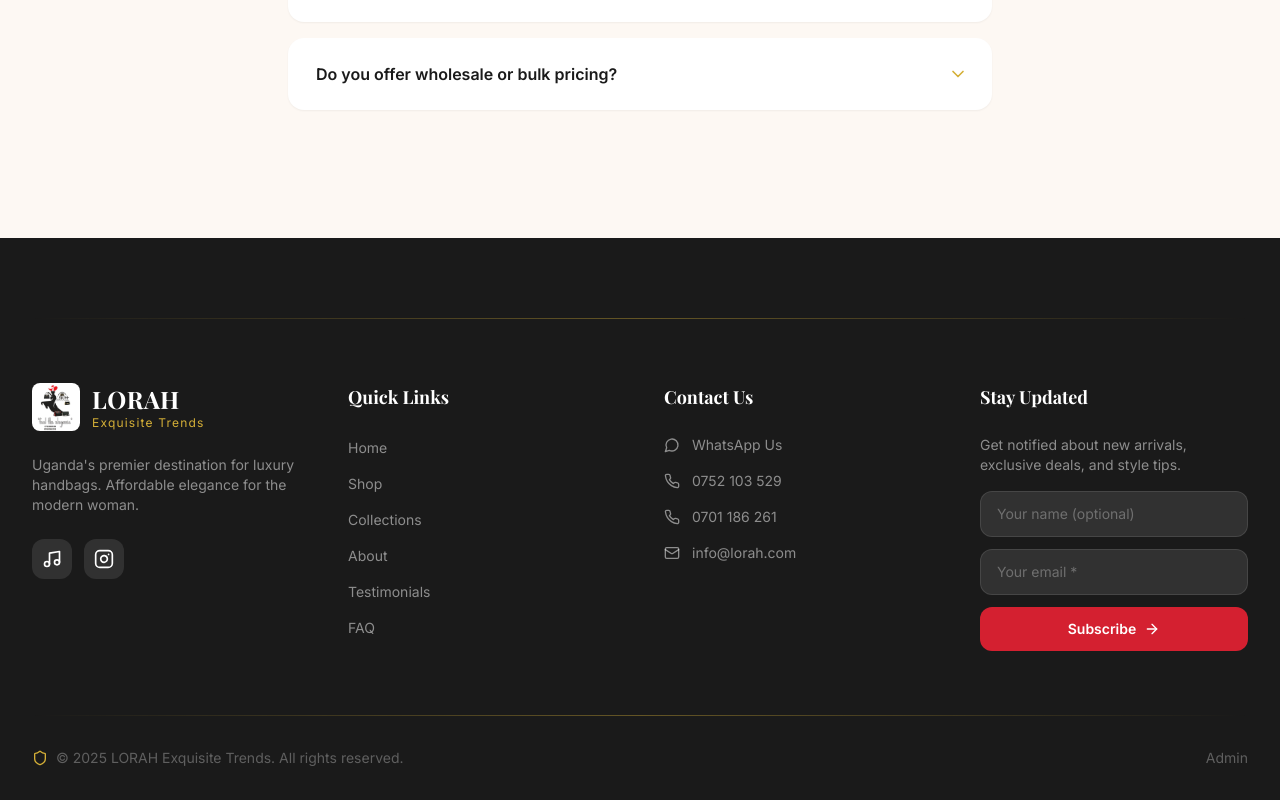
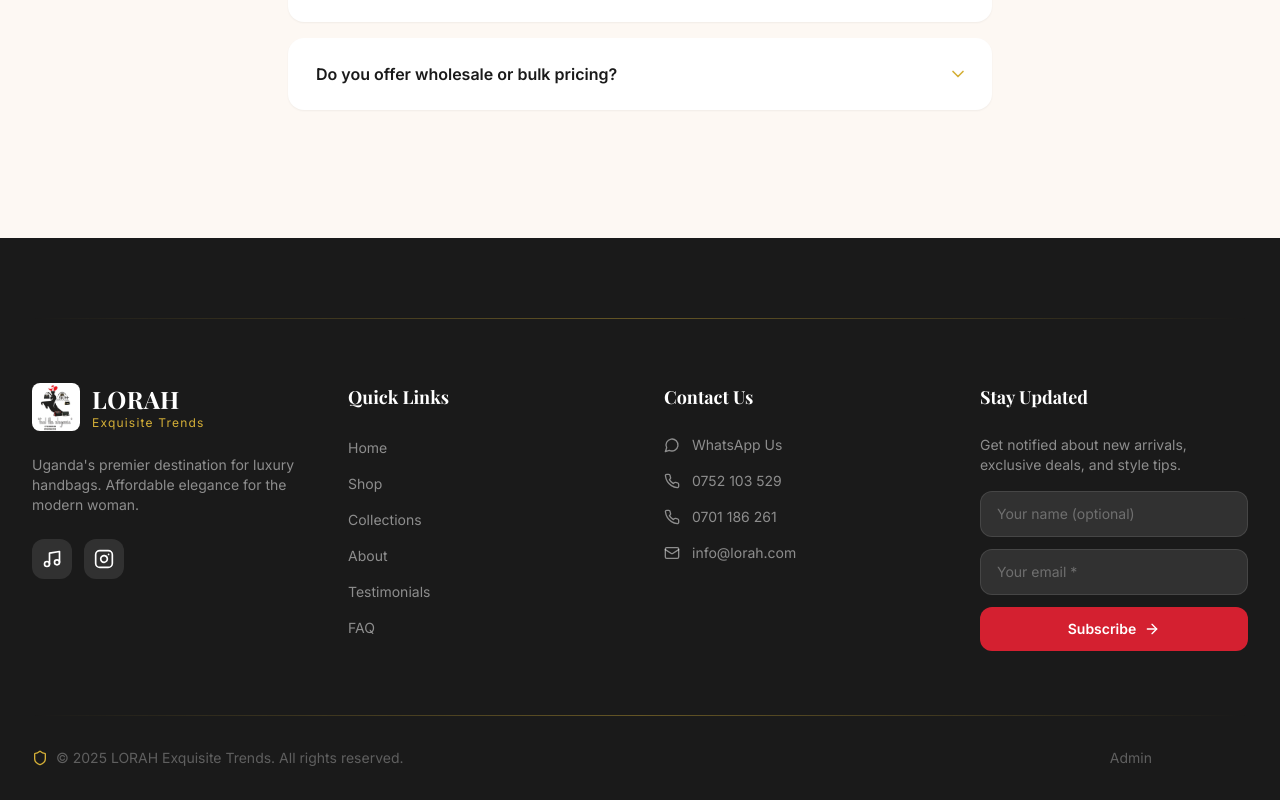
Before and after one commit to Asiimwe-Mark/bag-store, a React (Vite) app: page / in a window 1280 px wide. Shown: the part 8892-9692 px from the top of the page. Built offline with nearby package versions, Linux system fonts and the light colour scheme; a web font is replaced by a local one.

Commit message:
fix admin positioning

```diff
--- a/src/components/Footer.jsx
+++ b/src/components/Footer.jsx
@@ -160,7 +160,7 @@ const Footer = ({ showToast, onOpenAdmin }) => {
 
         {/* Bottom Bar */}
         <div className="premium-divider mb-6 sm:mb-8"></div>
-        <div className="flex flex-col sm:flex-row items-center justify-between gap-4 text-xs sm:text-sm text-white/30">
+        <div className="flex flex-col sm:flex-row items-center justify-between gap-4 text-xs sm:text-sm text-white/30 pr-20 sm:pr-24">
           <div className="flex items-center gap-2">
             <Shield className="w-3.5 h-3.5 sm:w-4 sm:h-4 text-champagne-300" />
             <span>&copy; 2025 LORAH Exquisite Trends. All rights reserved.</span>
```
